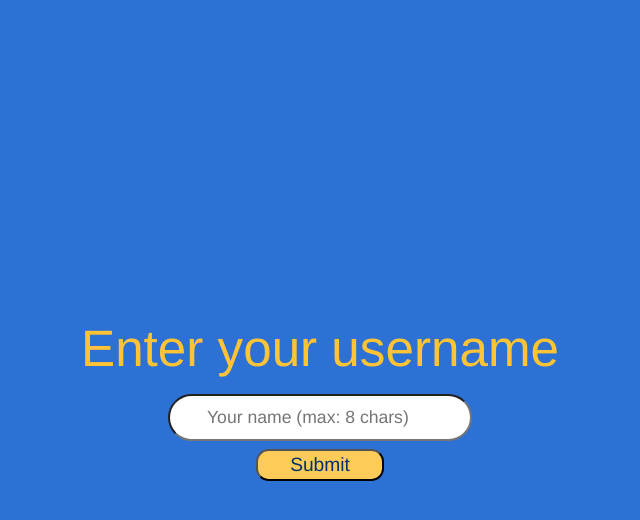
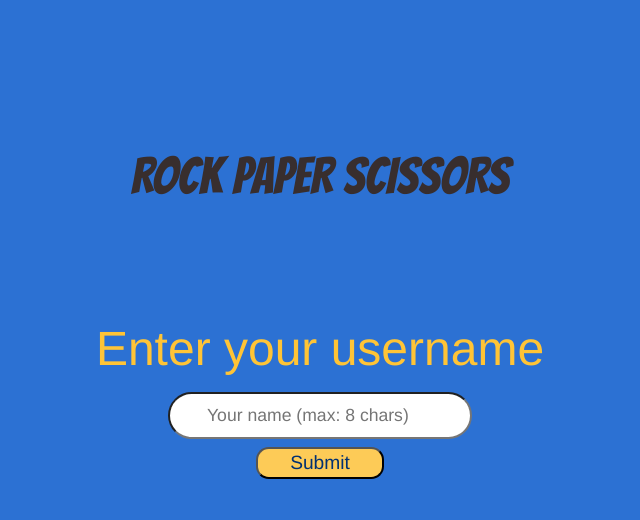
Before and after one commit to RacsoDev/rock-paper-scissors, a PHP site: page / in a window 1280 px wide. Shown: the top 520 px of the page, without its empty margins (320-960 px from the left). Run offline with PHP 8.4, Linux system fonts and the light colour scheme.

Commit message:
last changes, name of the game

```diff
--- a/index.css
+++ b/index.css
@@ -15,11 +15,24 @@ body{
     user-select: none;
 }
 
+.game-name{
+    min-height: 20%;
+    width: 100%;
+    position: absolute;
+    display: flex;
+    justify-content: center;
+    align-items: center;
+    top: 6rem;
+    color: rgb(56, 46, 46);
+    font-family: 'Bangers', cursive;
+    font-size: clamp(1.8rem, 4vw, 6rem);
+}
+
 .intro-text{
     width: 100dvw;
     padding-bottom: 1rem;
     color: #FFC436;
-    font-size: clamp(2.5rem, 4vw, 8rem);
+    font-size: clamp(1.2rem, 4vw, 3rem);
     text-align: center;
 }
 
--- a/index.html
+++ b/index.html
@@ -5,8 +5,11 @@
     <meta name="viewport" content="width=device-width, initial-scale=1.0">
     <title>Rock, Paper, Scissors</title>
     <link rel="stylesheet" href="index.css">
+    <link rel="stylesheet" href="https://fonts.googleapis.com/css2?family=Bangers&display=swap" rel="stylesheet">
+
 </head>
 <body>
+    <div class="game-name">ROCK PAPER SCISSORS</div>
     <div>
         <div class="intro-text">
             <span>Enter your username</span>
```
